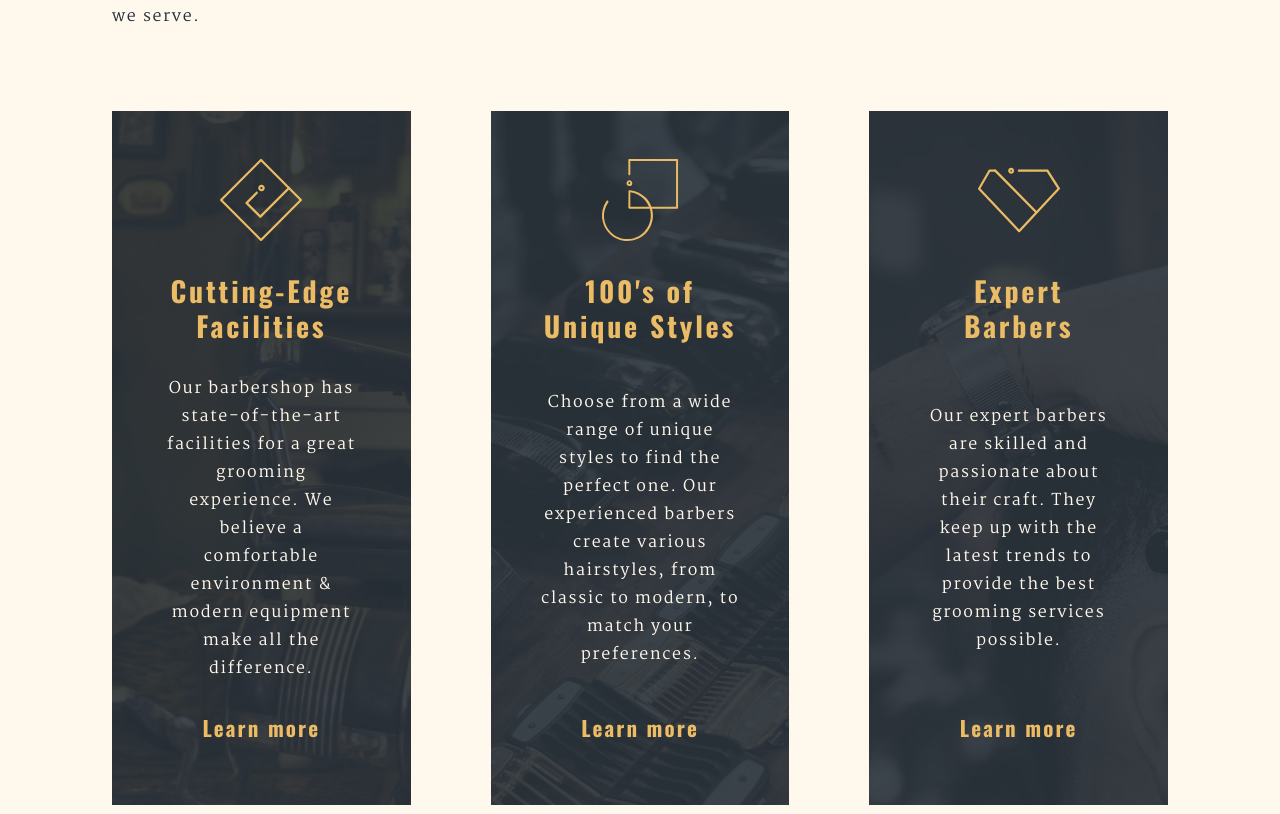
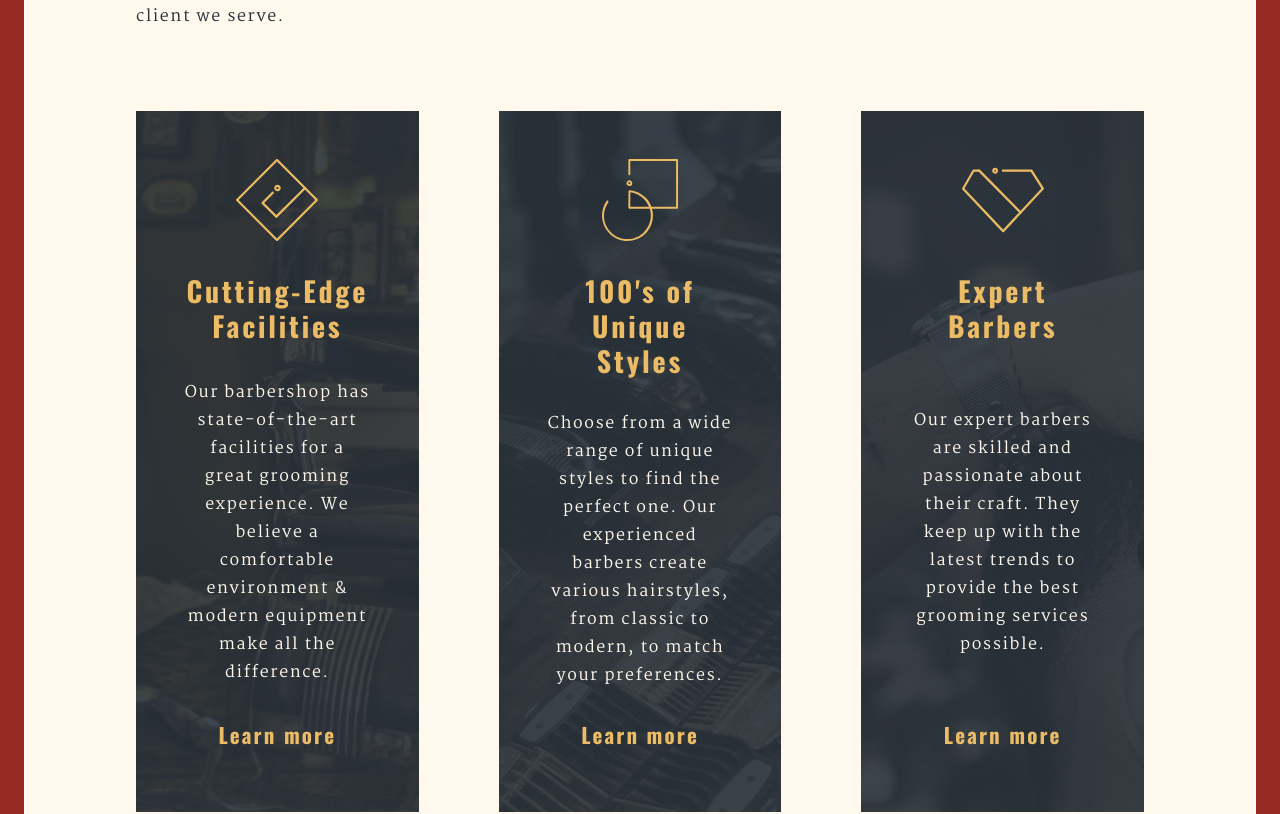
Before and after one commit to tslajus/qualitrim, a React (Vite) app: page / in a window 1280 px wide. Shown: the part 1189-2003 px from the top of the page. Built offline with nearby package versions, Linux system fonts and the light colour scheme; a web font is replaced by a local one.

Commit message:
wrapper border setup;

```diff
--- /dev/null
+++ b/src/context/SectionContext.tsx
@@ -0,0 +1,25 @@
+import React, { createContext, useState } from "react";
+
+type Props = {
+  children: React.ReactNode;
+};
+
+type SectionContextType = {
+  selectedSection: string;
+  setSelectedSection: React.Dispatch<React.SetStateAction<string>>;
+};
+
+export const SectionContext = createContext<SectionContextType>({
+  selectedSection: "home",
+  setSelectedSection: () => {},
+});
+
+export const SectionContextProvider = ({ children }: Props) => {
+  const [selectedSection, setSelectedSection] = useState("home");
+
+  return (
+    <SectionContext.Provider value={{ selectedSection, setSelectedSection }}>
+      {children}
+    </SectionContext.Provider>
+  );
+};
--- a/src/layouts/Header/Header.tsx
+++ b/src/layouts/Header/Header.tsx
@@ -1,5 +1,6 @@
 import data from "@/data/navData.json";
-import { useState } from "react";
+import { useContext } from "react";
+import { SectionContext } from "@/context/sectionContext";
 import useMediaQuery, { portSize } from "@/hooks/useMediaQuery";
 import { useOnTopState, scrollToId, onEnterViewport } from "@/utils";
 import NavDesktop from "./NavDesktop";
@@ -7,7 +8,7 @@ import NavMobile from "./NavMobile";
 import { Logo } from "@/components";
 
 function Header() {
-  const [selectedSection, setSelectedSection] = useState("home");
+  const { selectedSection, setSelectedSection } = useContext(SectionContext);
 
   const navLinks = data.navLinks;
   const renderedLinks = navLinks.map((link: Link) => (
--- a/src/layouts/Wrapper/Wrapper.tsx
+++ b/src/layouts/Wrapper/Wrapper.tsx
@@ -1,7 +1,12 @@
-import { ReactNode } from "react";
+import { useContext, ReactNode } from "react";
+import { SectionContext } from "@/context/sectionContext";
 
 function Wrapper({ children }: { children: ReactNode }) {
-  return <div className="wrapper">{children}</div>;
+  const { selectedSection } = useContext(SectionContext);
+
+  return (
+    <div className={`wrapper wrapper--${selectedSection}`}>{children}</div>
+  );
 }
 
 export default Wrapper;
--- a/src/main.tsx
+++ b/src/main.tsx
@@ -1,10 +1,13 @@
 import React from "react";
 import ReactDOM from "react-dom/client";
 import "@/sass/index.scss";
+import { SectionContextProvider } from "./context/sectionContext";
 import App from "./App";
 
 ReactDOM.createRoot(document.getElementById("root") as HTMLElement).render(
   <React.StrictMode>
-    <App />
+    <SectionContextProvider>
+      <App />
+    </SectionContextProvider>
   </React.StrictMode>
 );
--- a/src/sass/base/transitions.scss
+++ b/src/sass/base/transitions.scss
@@ -1,4 +1,5 @@
 $tr-all-short: all 0.2s;
+$tr-all-medium: all 1s;
 $tr-all-long: all 2s;
 $tr-bg-short: background-color 0.2s;
 $tr-bg-long: background-color 2s;
--- a/src/sass/layouts/header.scss
+++ b/src/sass/layouts/header.scss
@@ -1,7 +1,7 @@
 @import "../utilities/layers.scss";
 .header {
   @include display-flex(row, space-between, center);
-  @include width-height($sz-wrapper, $sz-header-desktop);
+  @include width-height($sz-header-width, $sz-header-desktop);
   background-color: $color-dark;
   padding: $spacing-md $spacing-xl;
   position: fixed;
--- a/src/sass/layouts/wrapper.scss
+++ b/src/sass/layouts/wrapper.scss
@@ -3,4 +3,22 @@
   @include width-height($sz-wrapper, auto);
   margin: 0 auto;
   background-color: $color-dark;
+  border-left: $sz-wrapper-border solid;
+  border-right: $sz-wrapper-border solid;
+  border-color: $color-secondary;
+  transition: $tr-all-medium;
+
+  &--home {
+    border-color: $color-secondary;
+  }
+
+  &--benefits,
+  &--testimonials {
+    border-color: $color-tertiary;
+  }
+
+  &--team,
+  &--contact-us {
+    border-color: $color-primary;
+  }
 }
--- a/src/sass/utilities/sizes.scss
+++ b/src/sass/utilities/sizes.scss
@@ -1,7 +1,9 @@
+$sz-wrapper: 100%;
+$sz-wrapper-border: $spacing-md;
 $sz-icon-large: 8.2rem;
 $sz-header-desktop: 11.2rem;
 $sz-header-mobile: 35rem;
+$sz-header-width: calc($sz-wrapper - 2 * $sz-wrapper-border);
+// $sz-wrapper: calc(100% - $spacing-lg * 2);
+$sz-form: 70rem;
 $sz-testimonials-box: 76rem;
-// $sz-wrapper: calc(100% - $spacing-lg * 2);
-$sz-wrapper: 100%;
-$sz-form: 70rem;
```
